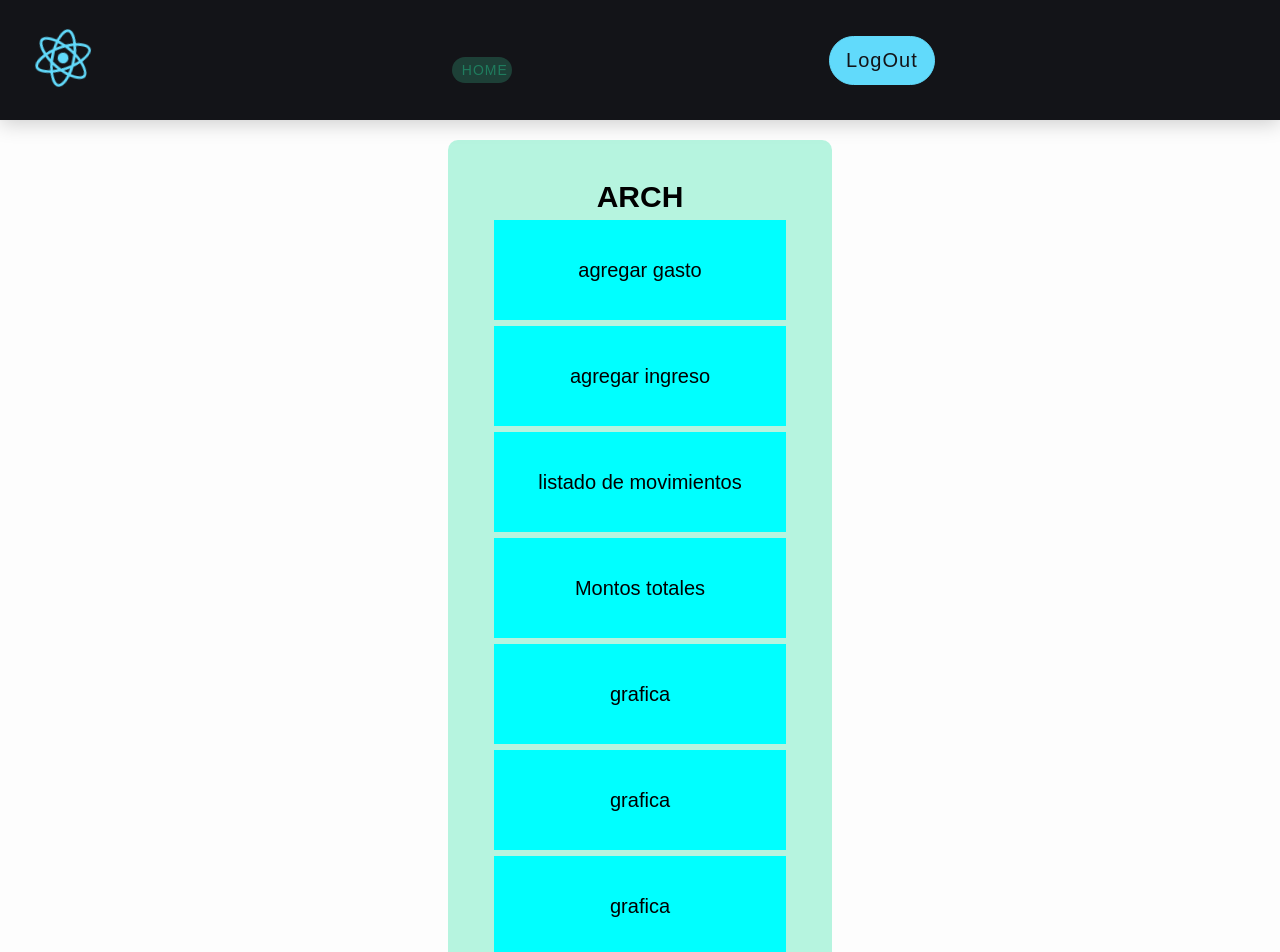
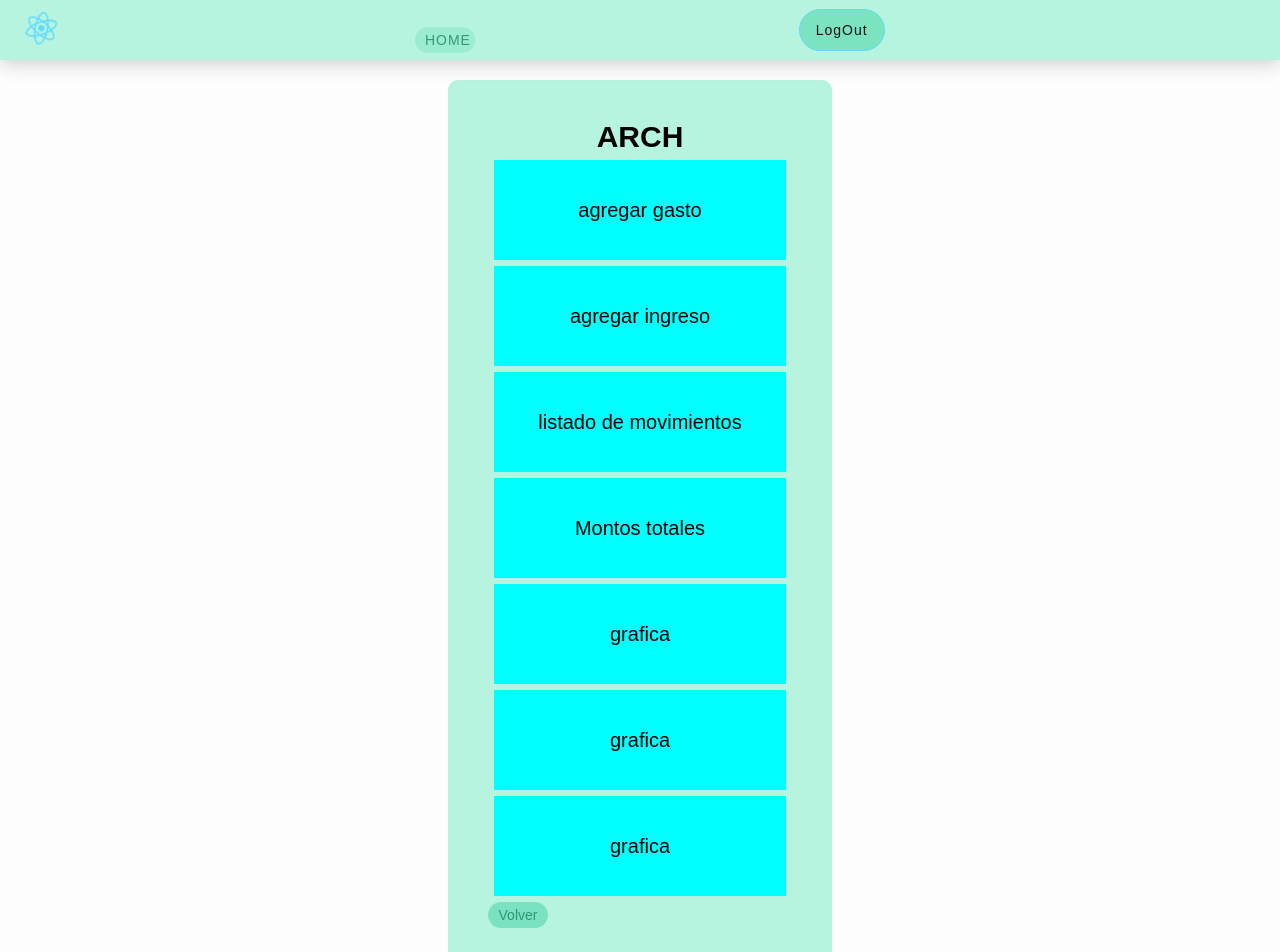
Before and after one commit to AlexanderZanfabro/2023_tallerFrontEnd, a React (Create React App) app: page /Dashboard in a window 1280 px wide. Shown: the top 952 px of the page. Built offline with nearby package versions, Linux system fonts and the light colour scheme.

Commit message:
cambios de registro

```diff
--- a/src/App.css
+++ b/src/App.css
@@ -169,7 +169,7 @@ font-size: .7rem;
   margin-top: 1rem;
   }
 
-.login div div p a {
+.login div div p link {
   text-decoration: none;
   text-align: center;
   color: black;
@@ -310,3 +310,8 @@ color:red;
 
 
 }
+
+.dashboard section link{
+
+  background-color: black;
+}
--- a/src/commons/Navbar/navBar.css
+++ b/src/commons/Navbar/navBar.css
@@ -10,9 +10,10 @@ body{
     overflow-x: hidden;
 }
 nav{
-    height: 6rem;
+    height: 3rem;
     width: 100vw;
     background-color: #131418;
+    background-color: rgba(18, 222, 154, 0.3);
     box-shadow: 0 3px 20px rgba(0, 0, 0, 0.2);
     display: flex;
     /* position: fixed; */
@@ -25,8 +26,8 @@ nav{
     text-align: center;
 }
 .logo img {
-    height: 5rem;
-    width: 5rem;
+    height: 2rem;
+    width: rem;
 }
 
 /*Styling Links*/
@@ -38,6 +39,7 @@ nav{
     justify-content: space-evenly;
     align-items: center;
     text-transform: uppercase;
+
 }
 .nav-links li a{
     text-decoration: none;
@@ -65,34 +67,45 @@ nav{
 
 /*Styling Buttons*/
 .login-button{
+    color: black;
     background-color: transparent;
+    background-color:rgba(65, 210, 162, 0.5);
     border: 1.5px solid #f2f5f7;
+    border: 1.5px solid rgba(65, 210, 162, 0.5);
     border-radius: 2em;
     padding: 0.6rem 0.8rem;
     margin-left: 2vw;
     font-size: 1rem;
+    font-size: .7rem;
     cursor: pointer;
 
 }
 .login-button:hover {
     color: #131418;
     background-color: #f2f5f7;
+    background-color: transparent;
     border:1.5px solid #f2f5f7;
+    border:1.5px solid #000000;
     transition: all ease-in-out 350ms;
 }
 .join-button{
     color: #131418;
-    background-color: #61DAFB;
+   /*  background-color: #61DAFB;
+    border: 1.5px solid #61DAFB; */
+    background-color: rgba(65, 210, 162, 0.5);
     border: 1.5px solid #61DAFB;
     border-radius: 2em;
     padding: 0.6rem 0.8rem;
     font-size: 1rem;
+    font-size: .7rem;
     cursor: pointer;
 }
 .join-button:hover {
     color: #f2f5f7;
+    color: #000000;
     background-color: transparent;
     border:1.5px solid #f2f5f7;
+    border:1.5px solid #020202;
     transition: all ease-in-out 350ms;
 }
 
--- a/src/componentes/Dashboard.js
+++ b/src/componentes/Dashboard.js
@@ -52,7 +52,7 @@ let navigate = useNavigate();
       </div>
 
 
-      <Link to="/">Volver</Link>
+     <p><Link to="/">Volver</Link></p>
     </section>
 
   )
--- a/src/componentes/Registro.js
+++ b/src/componentes/Registro.js
@@ -1,8 +1,42 @@
-import React from 'react'
-import { Link } from 'react-router-dom';
+import React, { useRef } from 'react'
+import { Link , useNavigate} from 'react-router-dom';
+import { useState, useEffect, ref } from 'react';
 
 
 const Registro = () => {
+
+  /* para habilitar la navegacion */
+  let navigate = useNavigate();
+
+
+  /* trer datos que ingresa el usuario */
+  const usuario = useRef(null);
+  const clave = useRef(null);
+  const departamento = useRef(null);
+  const ciudad = useRef(null);
+
+  let campoUsuario = usuario.current.value;
+  let campoClave = clave.current.value;
+  let campoDepartamento = departamento.current.value;
+  let campoCiudad = ciudad.current.value;
+  /* con Ref saco los valores de los input -> los uso para validar que escribieron algo  y los mando a un state o
+  uso el error , setError en un state para manejar errores y lanzar un msj de error dentro de  {error && <p>Error en usuario y/o contraseña</p>}*/
+
+const registrar = e => {
+
+
+
+
+
+}
+
+
+
+
+/* --------------------------- RETURN ----------------------- */
+
+
+
  return (
 
 
@@ -14,14 +48,14 @@ const Registro = () => {
       <form action="">
         <fieldset className="flex">
 
-        <input type="text" placeholder="Usuario"/>
-        <input type="text" placeholder="Password"/>
-        <input type="text" placeholder="Departamento"/>
-        <input type="text" placeholder="Ciudad"/>
+          <input type="text" placeholder="Usuario" ref={usuario}/>
+          <input type="text" placeholder="Password" ref={clave}/>
+          <input type="text" placeholder="Departamento" ref={departamento}/>
+          <input type="text" placeholder="Ciudad" ref={ciudad}/>
           {/*
         <input type="password" placeholder="Escribir password"/>
         <input type="password" placeholder="Repetir password"/> */}
-        <input type="button" value="REGISTRAME"/>
+          <input type="button" value="REGISTRAME" onClick={registrar}/>
 
         </fieldset>
 
```
Lines whose indentation alone changed are shown as unchanged.
